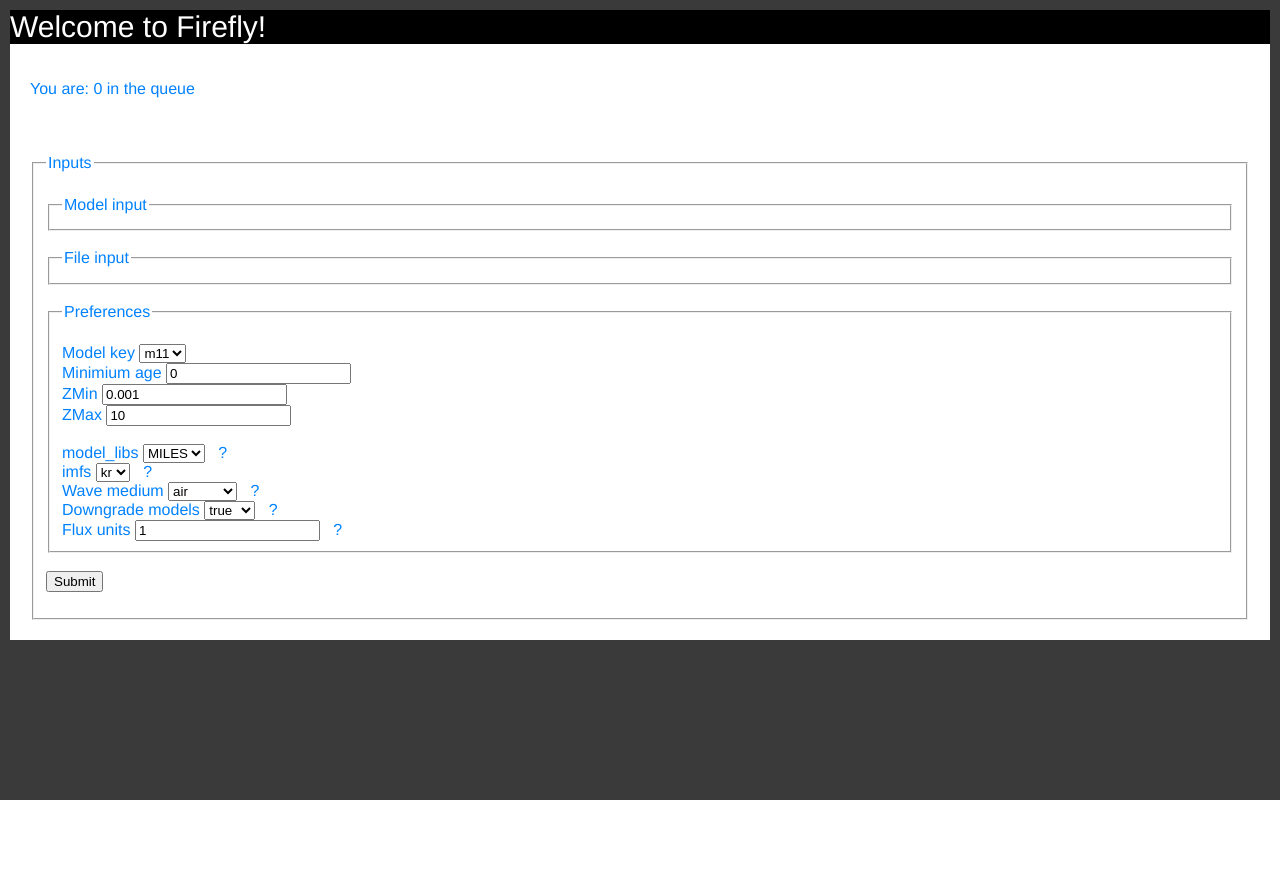
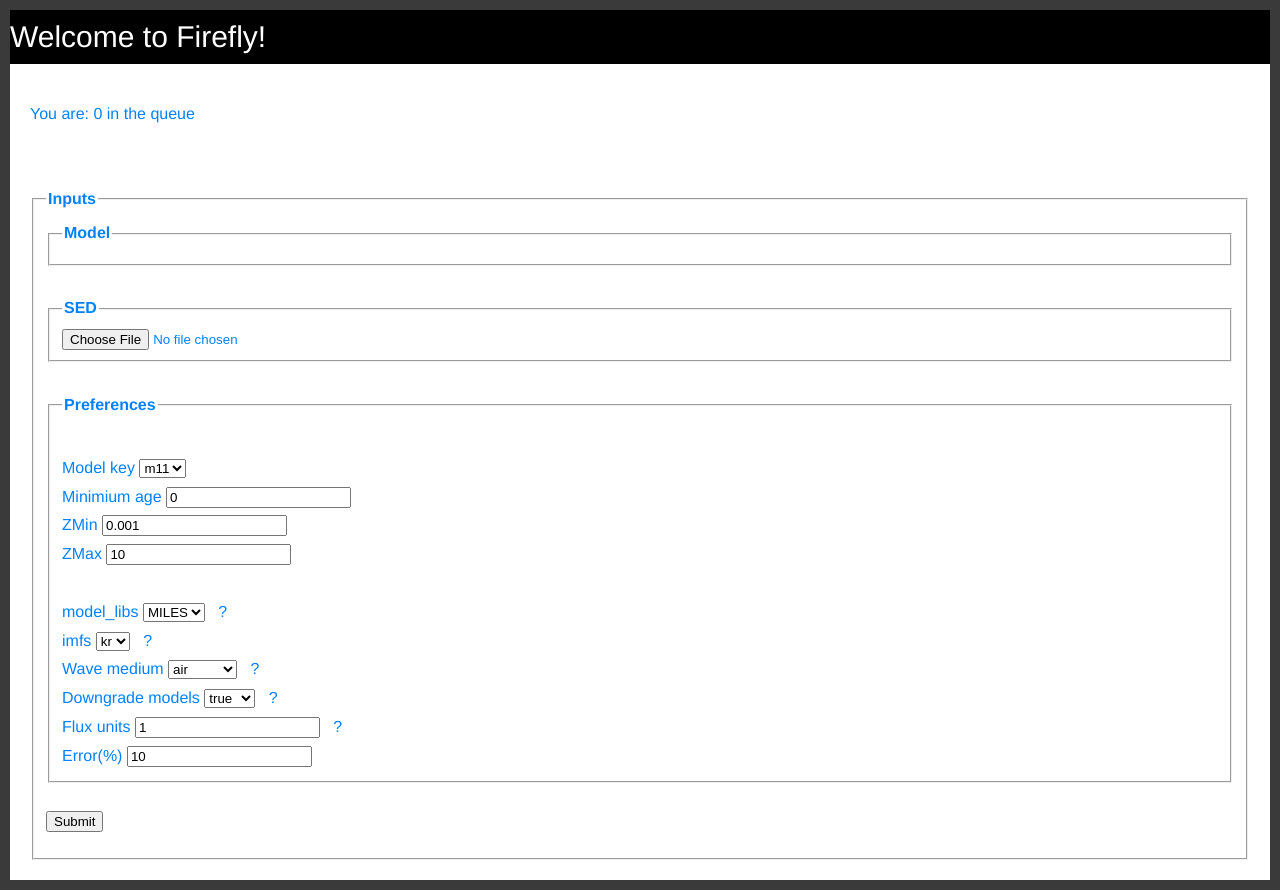
Before and after one commit to OliWenman/firefly, a Django app: page / in a window 1280 px wide. Before the commit the page ends 800 px from the top, so only its background shows below. Run offline with Django 3.2, Linux system fonts and the light colour scheme; data comes from the database, SQL or seed files in the repository.

Commit message:
User can now upload SED file

```diff
--- a/firefly/static/firefly/tooltip.css
+++ b/firefly/static/firefly/tooltip.css
@@ -8,7 +8,7 @@
 /* Tooltip text */
 .tooltip .tooltiptext {
   visibility: hidden;
-  width: 120px;
+  width: 250px;
   background-color: black;
   color: #fff;
   text-align: center;
@@ -19,10 +19,19 @@
   position: absolute;
   z-index: 1;
 
-  top: -5px;
-  left: 105%;
+  top: -20px;
+  left: 250%;
+
+  opacity: 0;
+  transition: opacity 0.4s;
 }
 
 /* Show the tooltip text when you mouse over the tooltip container */
 .tooltip:hover .tooltiptext {
   visibility: visible;
+  opacity: 0.7;
+}
+
+body.big {
+  line-height: 1.8;
+}
--- a/firefly/templates/firefly/home.html
+++ b/firefly/templates/firefly/home.html
@@ -9,34 +9,46 @@
 
 </head>
 
-<body>
+<body class="big">
   <header>Welcome to Firefly!</header>
-    <section><p>You are: {{ manager.queue }} in the queue</p> </section>
-    <section>
+  <section><p>You are: {{ manager.queue }} in the queue</p> </section>
+  <section>
+    <fieldset>
+      <legend><b>Inputs</b></legend>
 
-    <fieldset>
-      <legend>Inputs</legend>
+      <form enctype="multipart/form-data" method = "POST" onsubmit="; loading_message(); submit.disabled = true; return true;">
 
-      <br/>
-
-      {% csrf_token %}
-
-      <form action = 'processing/' method = "POST" onsubmit="; myFunction(); myButton.disabled = true; return true;">
+        {% csrf_token %}
 
         <fieldset>
-          <legend>Model input</legend>
+          <legend><b>Model</b></legend>
         </fieldset>
 
         <br/>
 
         <fieldset>
-          <legend>File input</legend>
+
+          <legend>
+            <div class="tooltip"> <b>SED</b>
+              <span class="tooltiptext">Spectral energy distrubtion. Ascii file containing wavelength and flux arrays.</span>
+            </div>
+          </legend>
+
+          <input type="file" name="SED" accept=".ascii">
+
+          <div id = "error_message_SED">
+            {% if error_message_SED %}
+              <br/>
+              <b><font color="red">{{error_message_SED}}</font></b>
+            {% endif %}
+          </dir>
+
         </fieldset>
 
         <br/>
 
         <fieldset>
-          <legend>Preferences</legend>
+          <legend><b>Preferences</b></legend>
 
           <br/>
 
@@ -116,7 +128,7 @@
             </select>
 
             <div class="tooltip"> &nbsp; ?
-              <span class="tooltiptext">specify whether models should be downgraded to the instrumental resolution and galaxy velocity dispersion</span>
+              <span class="tooltiptext">Specify whether models should be downgraded to the instrumental resolution and galaxy velocity dispersion</span>
             </div>
           </div>
 
@@ -132,37 +144,54 @@
 
           <br/>
 
+          <div style="display:inline-block;">
+            <label>Error(%)</label>
+            <input type="number" name="error" value="10">
+          </div>
+
+
         </fieldset>
 
         <br/>
-        <button id = "myButton"  type="submit" method = "POST" onclick="">Submit</button>
+        <button id = "submit"  type="submit" method = "POST" onclick="">Submit</button>
+
+        {% if error_message %}
+          {{error_message}}
+        {% endif %}
+
       </form>
+
+      <div id="processing_message" >
+        <span>Submission sent for processing! This may take several minutes... </span>
+        <span class = "loader"></span>
+      </div>
+
     </fieldset>
   </section>
-
 </body>
 
-
-
-
-<div id="processing_message" >
-  <section>
-    <span>Submission sent for processing! This may take several minutes... </span>
-    <span class = "loader"></span>
-  </section>
-</div>
 
 <script type="text/javascript">
   document.getElementById("processing_message").style.display = "none";
 </script>
 
 <script>
-function myFunction() {
-  var x = document.getElementById("processing_message");
-  if (x.style.display === "block") {
-    x.style.display = "none";
-  } else {
-    x.style.display = "block";
+function loading_message() {
+  var pm = document.getElementById("processing_message");
+  var error_message_SED = document.getElementById("error_message_SED");
+
+  if (pm.style.display === "block") {
+    pm.style.display = "none";
+  }
+  else {
+    pm.style.display = "block";
+  }
+
+  if (error_message_SED.stlye.display == "none") {
+    error_message_SED.style.display = "block"
+  }
+  else {
+    error_message_SED.style.display = "none";
   }
 }
 </script>
--- a/firefly/views.py
+++ b/firefly/views.py
@@ -7,6 +7,64 @@ import time
 
 from .models import FireflyTracker
 
+def processing(request):
+
+	if request.method == 'POST':
+
+		try:
+
+			fireflytracker = get_object_or_404(FireflyTracker)
+			timestamp = time.strftime("%Y%m%d%H%M%S")
+
+			"""
+			try:
+				fireflytracker.queuelist.append(timestamp)
+			except NameError:
+
+				fireflytracker.queuelist = []
+				fireflytracker.queuelist.append(timestamp)
+
+			while fireflytracker.myturn(timestamp) != True:
+				time.sleep(10)
+				print("sleeping", timestamp, "not my turn")
+				print (fireflytracker.queuelist)
+
+			#fireflytracker.queue += 1
+			#fireflytracker.save()
+
+			#print ("You are", fireflytracker.queue, "in line")
+			"""
+
+			ff = firefly_class.Firefly()
+
+			ff.model_input()
+			try:
+				ff.file_input(file = request.FILES.get('SED'))
+			except(ValueError):
+				error_message_SED = "Error loading file. Check to see if columns are equal lengths and contain only numbers."
+				return render(request, 'firefly/home.html', {"error_message_SED" : error_message_SED})
+
+			ff.settings()
+			ff.ZMax = request.POST.get('ZMax')
+
+			ff.run()
+
+			#fireflytracker.queuelist.remove(timestamp)
+
+			#fireflytracker.queue -= 1
+			#fireflytracker.save()
+			return HttpResponseRedirect('/processed/')
+
+		except(KeyError):
+
+			error_message = "You didn't select a file to fit data too."
+
+			return render(request, 'firefly/home.html', {"error_message" : error_message})
+
+	else:
+		return HttpResponseRedirect('/')
+
+
 def home(request):
 
 	manager = get_object_or_404(FireflyTracker)
@@ -15,49 +73,12 @@ def home(request):
 	manager.queue = 0
 	manager.save()
 
+	if request.method == 'POST':
+		result = processing(request)
+		return result
+
+
 	return render(request, 'firefly/home.html', context)
-
-def processing(request):
-
-	if request.method == 'POST':
-
-		fireflytracker = get_object_or_404(FireflyTracker)
-		timestamp = time.strftime("%Y%m%d%H%M%S")
-
-		try:
-			fireflytracker.queuelist.append(timestamp)
-		except NameError:
-
-			fireflytracker.queuelist = []
-			fireflytracker.queuelist.append(timestamp)
-
-		while fireflytracker.myturn(timestamp) != True:
-			time.sleep(10)
-			print("sleeping", timestamp, "not my turn")
-			print (fireflytracker.queuelist)
-
-		#fireflytracker.queue += 1
-		#fireflytracker.save()
-
-		#print ("You are", fireflytracker.queue, "in line")
-
-		ff = firefly_class.Firefly()
-
-		file_input = "/Users/User/Documents/University/Third_Year/Project/Webstie/firefly_website/core_firefly/example_data/CDFS022490.ascii"
-
-		ff.model_input()
-		ff.file_input(file = file_input)
-		ff.settings()
-		ff.run()
-
-		fireflytracker.queuelist.remove(timestamp)
-
-		#fireflytracker.queue -= 1
-		#fireflytracker.save()
-		return HttpResponseRedirect('/processed/')
-
-	else:
-		return HttpResponseRedirect('/')
 
 
 def processed(request):
```
Also changed, not shown: core_firefly/firefly/firefly_models.py (+7 -1 lines), core_firefly/firefly_class.py (+7 -3 lines), 2 other files.
